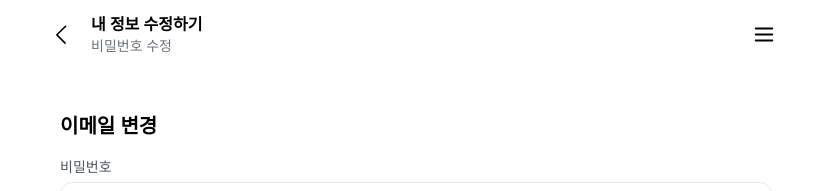
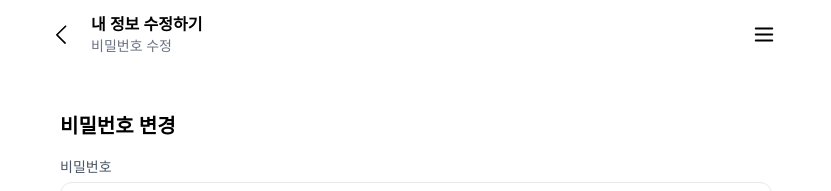
Before and after one commit to jjinleee/ISAID, a Next.js app: page /mypage/edit-profile/password in a window 1280 px wide. Shown: the top 191 px of the page, without its empty margins (224-1055 px from the left). Built offline with nearby package versions, Linux system fonts and the light colour scheme.

Commit message:
feat: 오타 수정 (#43)

```diff
--- a/app/(routes)/mypage/edit-profile/home/_components/edit-home-container.tsx
+++ b/app/(routes)/mypage/edit-profile/home/_components/edit-home-container.tsx
@@ -64,7 +64,7 @@ export const EditHomeContainer = () => {
           </div>
         </div>
         <div className='flex flex-col gap-2'>
-          <label>영문 이름</label>
+          <label>전화 번호</label>
           <CustomInput
             thin={true}
             type={'number'}
--- a/app/(routes)/mypage/edit-profile/password/_components/edit-password-container.tsx
+++ b/app/(routes)/mypage/edit-profile/password/_components/edit-password-container.tsx
@@ -60,7 +60,7 @@ export const EditPasswordContainer = () => {
   };
   return (
     <div className='w-full pt-8 pb-10 px-7 flex flex-col gap-5'>
-      <h1 className='text-xl font-semibold'>이메일 변경</h1>
+      <h1 className='text-xl font-semibold'>비밀번호 변경</h1>
       <div className='flex flex-col gap-4'>
         <div className='flex flex-col gap-2'>
           <Label htmlFor='password' className='text-gray-600'>
```
